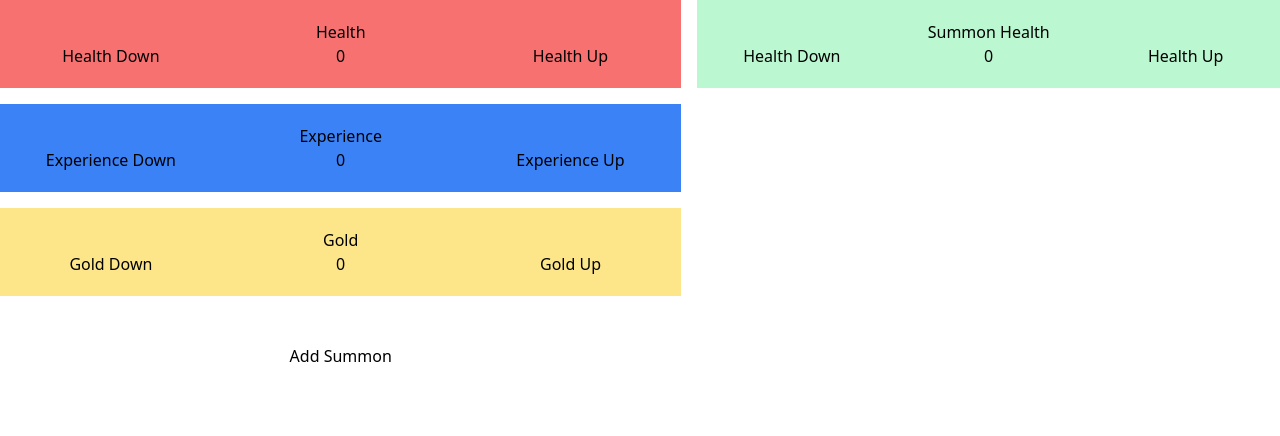
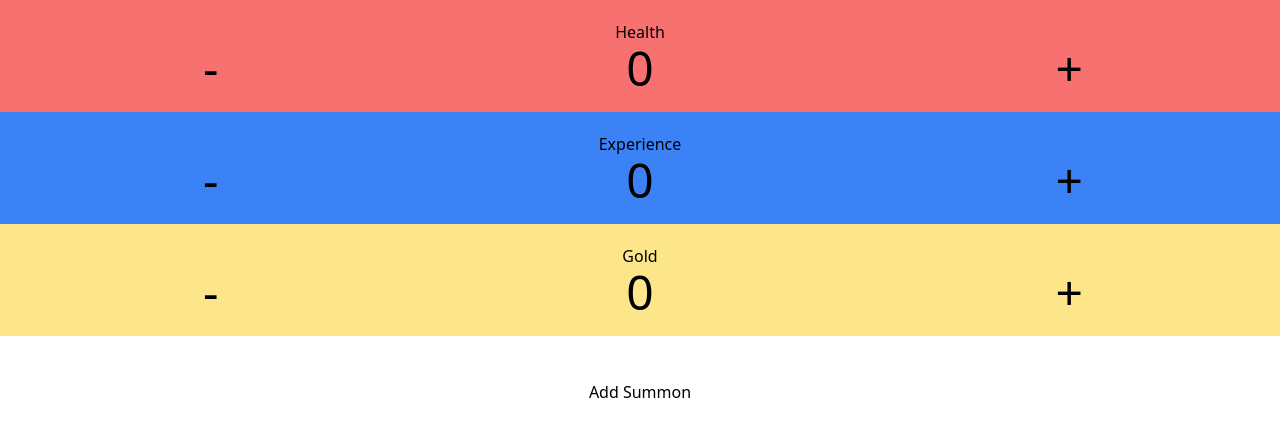
Before and after one commit to marks828/character-tracker, a React (Create React App) app: page / in a window 1280 px wide. Shown: the top 436 px of the page. Built offline with nearby package versions, Linux system fonts and the light colour scheme.

Commit message:
update with summon variables and arrays

```diff
--- a/src/characters/Character.js
+++ b/src/characters/Character.js
@@ -4,9 +4,16 @@ import Summons from './Summons';
 
 function Character(){
 
+    const allSummons = []
+
+
     const [health, setHealth] = useState(0);
     const [experience, setExperience] = useState(0);
     const [gold, setGold] = useState(0);
+    const [summonHealth, setSummonHealth] = useState(0);
+    const [renderSummon, setRenderSummon] = useState(false);
+    const [summons, setSummons] = useState(allSummons);
+
 
     function healthUp(){
         setHealth(health + 1);
@@ -27,59 +34,72 @@ function Character(){
     function handleAddSummonClick(e){
         e.preventDefault();
         console.log('add summon');
+        setRenderSummon(true);
     }
 
-
-
     return(
-        <div id="character-container" className='sm:grid grid-rows-4 grid-flow-col gap-4'>
-        <div className='py-5 bg-red-400'>
-            <h1 className='sm:grid justify-items-center'>Health</h1>
-            <div className='sm:grid grid-cols-3 gap-2 justify-items-center place-items-center'>
+        <div id="character-container" className='
+        grid grid-rows-4 grid-flow-col
+        '>
+        <div className='pt-5 bg-red-400'>
+            <h1 className='grid justify-items-center'>Health</h1>
+            <div className='grid grid-cols-3 gap-2 justify-items-center place-items-center'>
                 <button
+                    className='text-5xl'
                     onClick={healthDown}
-                >Health Down</button>
-                <p className=''>{health}</p>
+                >-</button>
+                <p className='text-5xl'>{health}</p>
                 <button
+                    className='text-5xl'
                     onClick={healthUp}
-                >Health Up</button>
+                >+</button>
             </div>
         </div>
 
-        <div className='py-5 bg-blue-500'>
-            <h1 className='sm:grid justify-items-center'>Experience</h1>
-            <div className='sm:grid grid-cols-3 gap-2 justify-items-center place-items-center'>
-                <button className=''
+        <div className='pt-5 bg-blue-500 w-full'>
+            <h1 className='grid justify-items-center'>Experience</h1>
+            <div className='grid grid-cols-3 gap-2 justify-items-center place-items-center'>
+                <button
+                    className='text-5xl'
                     onClick={experienceDown}
-                >Experience Down</button>
-                <p>{experience}</p>
+                >-</button>
+                <p className='text-5xl'>{experience}</p>
                 <button
+                    className='text-5xl'
                     onClick={experienceUp}
-                >Experience Up</button>
+                >+</button>
             </div>
         </div>
 
         <div className='py-5 bg-amber-200'>
-            <h1 className='sm:grid justify-items-center'>Gold</h1>
-            <div className='sm:grid grid-cols-3 gap-2 justify-items-center place-items-center'>
+            <h1 className='grid justify-items-center'>Gold</h1>
+            <div className='grid grid-cols-3 gap-2 justify-items-center place-items-center'>
                 <button
+                    className='text-5xl'
                     onClick={() => setGold(gold - 1)}
-                >Gold Down</button>
-                <p>{gold}</p>
+                >-</button>
+                <p className='text-5xl'>{gold}</p>
                 <button
+                    className='text-5xl'
                     onClick={() => setGold(gold + 1)}
-                >Gold Up</button>
+                >+</button>
             </div>
         </div>
 
-        <button onClick={handleAddSummonClick}>Add Summon</button>
+        {summons.map((summon) => {
+            <Summons
+                key={summon.id}
+                health={summonHealth}
+                setHealth={setSummonHealth}
+            />
+        })}
+
+
+        <button>Add Summon</button>
 
 
 
-        <Summons
-            health={health}
-            setHealth={setHealth}
-        />
+
         </div>
     )
 }
--- a/src/characters/Summons.js
+++ b/src/characters/Summons.js
@@ -7,12 +7,14 @@ export default function Summons(props) {
             <h1 className='sm:grid justify-items-center'>Summon Health</h1>
             <div className='sm:grid grid-cols-3 gap-2 justify-items-center place-items-center'>
                 <button
-                    onClick={() => props.setHealth(props.health - 1)}
-                >Health Down</button>
-                <p>{props.health}</p>
+                    className='text-5xl'
+                    onClick={() => props.summon.setHealth(props.summo.health - 1)}
+                >-</button>
+                <p className='text-5xl' id="props.summon.id">{props.summon.health}</p>
                 <button
-                    onClick={() => props.setHealth(props.health + 1)}
-                >Health Up</button>
+                    className='text-5xl'
+                    onClick={() => props.summon.setHealth(props.summon.health + 1)}
+                >+</button>
             </div>
         </div>
         </>
--- a/tailwind.config.js
+++ b/tailwind.config.js
@@ -2,7 +2,7 @@ module.exports = {
   content: ["./src/**/*.{html,js}"],
   theme: {
     screens: {
-      'sm': '200px',
+      'sm': '300px',
       // => @media (min-width: 640px) { ... }
 
       'md': '768px',
```
